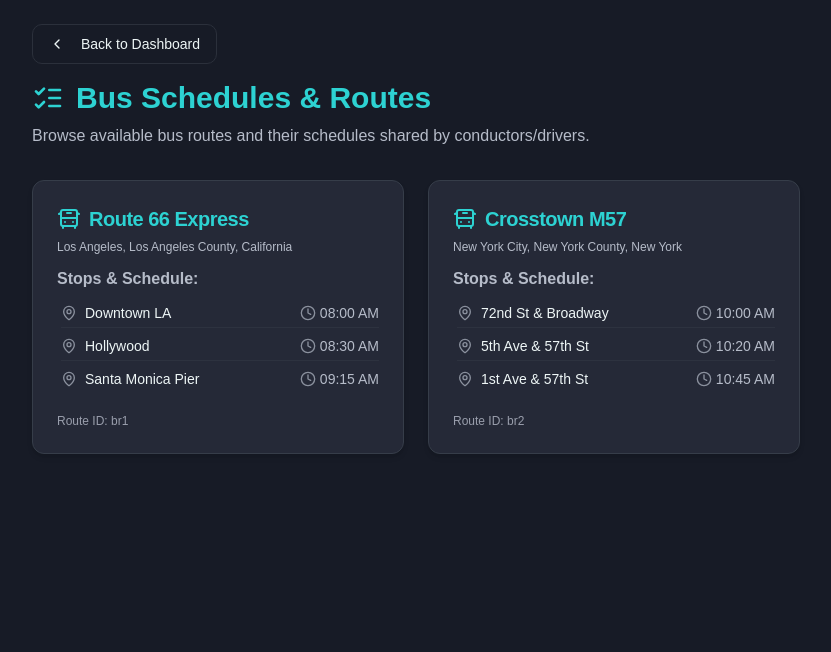
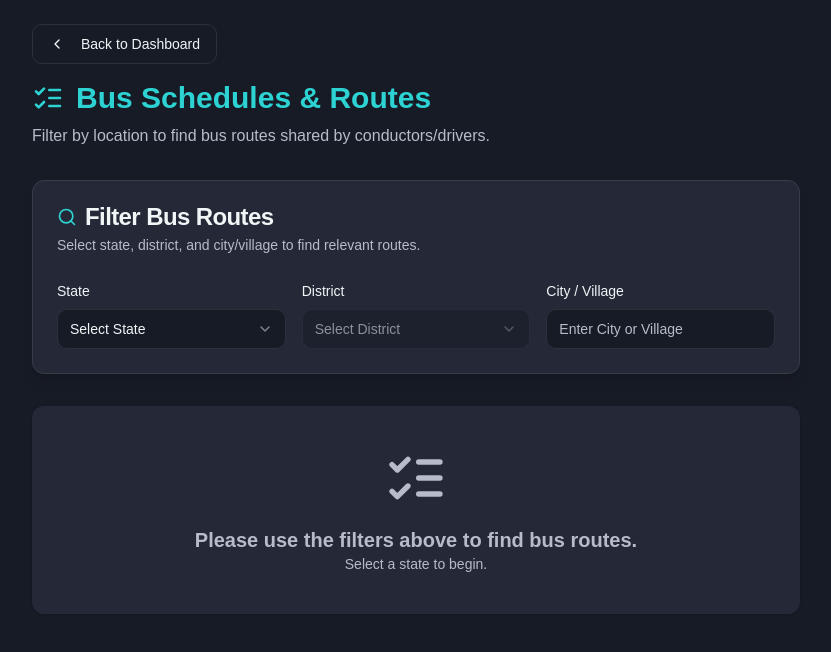
Before and after one commit to Kunal2bytes/uday1, a Next.js app: page /bus-schedules in a window 1280 px wide. Shown: the top 652 px of the page, without its empty margins (224-1055 px from the left). Built offline with nearby package versions, Linux system fonts and the light colour scheme.

Commit message:
when click on bus schedules and route first open select state then select district then type your city or village name then it will show your nearest bus schedules and route according to detail filled in share a bus route and time

```diff
--- a/src/app/bus-schedules/page.tsx
+++ b/src/app/bus-schedules/page.tsx
@@ -5,20 +5,76 @@ import React, { useEffect, useState } from 'react';
 import Link from 'next/link';
 import { Button } from "@/components/ui/button";
 import { Card, CardContent, CardDescription, CardHeader, CardTitle, CardFooter } from "@/components/ui/card";
-import { ChevronLeft, MapPin, Clock, ListChecks, BusFront } from "lucide-react";
+import { ChevronLeft, MapPin, Clock, ListChecks, BusFront, Search } from "lucide-react";
 import type { BusRoute } from '@/lib/mockData';
 import { mockBusRoutes } from '@/lib/mockData';
 import { formatTimeTo12Hour } from "@/lib/utils";
+import { Input } from "@/components/ui/input";
+import { Label } from "@/components/ui/label";
+import {
+  Select,
+  SelectContent,
+  SelectItem,
+  SelectTrigger,
+  SelectValue,
+} from "@/components/ui/select";
 
 export default function BusSchedulesPage() {
-  // Use state to ensure mockBusRoutes is fresh on client, especially if it's mutated elsewhere
-  const [routes, setRoutes] = useState<BusRoute[]>([]);
+  const [allRoutes] = useState<BusRoute[]>([...mockBusRoutes]); // Use a copy
+  const [states, setStates] = useState<string[]>([]);
+  const [districts, setDistricts] = useState<string[]>([]);
+
+  const [selectedState, setSelectedState] = useState<string>("");
+  const [selectedDistrict, setSelectedDistrict] = useState<string>("");
+  const [cityQuery, setCityQuery] = useState<string>("");
+
+  const [displayRoutes, setDisplayRoutes] = useState<BusRoute[]>([]);
+  const [filtersApplied, setFiltersApplied] = useState<boolean>(false);
 
   useEffect(() => {
-    // Simulate fetching or ensuring the latest mock data is used
-    setRoutes([...mockBusRoutes]);
-  }, []);
+    const uniqueStates = Array.from(new Set(allRoutes.map(route => route.state))).sort();
+    setStates(uniqueStates);
+  }, [allRoutes]);
 
+  useEffect(() => {
+    if (selectedState) {
+      const uniqueDistricts = Array.from(
+        new Set(
+          allRoutes
+            .filter(route => route.state === selectedState)
+            .map(route => route.district)
+        )
+      ).sort();
+      setDistricts(uniqueDistricts);
+    } else {
+      setDistricts([]);
+    }
+    setSelectedDistrict(""); // Reset district when state changes
+  }, [selectedState, allRoutes]);
+
+  useEffect(() => {
+    if (!selectedState && !selectedDistrict && !cityQuery) {
+      setDisplayRoutes([]);
+      setFiltersApplied(false);
+      return;
+    }
+
+    setFiltersApplied(true);
+    let filtered = [...allRoutes];
+
+    if (selectedState) {
+      filtered = filtered.filter(route => route.state === selectedState);
+    }
+    if (selectedDistrict) {
+      filtered = filtered.filter(route => route.district === selectedDistrict);
+    }
+    if (cityQuery) {
+      filtered = filtered.filter(route =>
+        route.city.toLowerCase().includes(cityQuery.toLowerCase())
+      );
+    }
+    setDisplayRoutes(filtered);
+  }, [selectedState, selectedDistrict, cityQuery, allRoutes]);
 
   return (
     <div className="flex flex-col min-h-screen bg-background text-foreground items-center p-4 sm:p-6">
@@ -35,13 +91,70 @@ export default function BusSchedulesPage() {
             <h1 className="text-3xl font-bold text-center sm:text-left text-primary">Bus Schedules & Routes</h1>
           </div>
           <p className="text-muted-foreground text-center sm:text-left">
-            Browse available bus routes and their schedules shared by conductors/drivers.
+            Filter by location to find bus routes shared by conductors/drivers.
           </p>
         </header>
 
-        {routes.length > 0 ? (
+        <Card className="mb-8 shadow-lg">
+          <CardHeader>
+            <CardTitle className="flex items-center">
+              <Search className="mr-2 h-5 w-5 text-primary" /> Filter Bus Routes
+            </CardTitle>
+            <CardDescription>Select state, district, and city/village to find relevant routes.</CardDescription>
+          </CardHeader>
+          <CardContent className="space-y-4">
+            <div className="grid grid-cols-1 md:grid-cols-3 gap-4">
+              <div className="space-y-1.5">
+                <Label htmlFor="state-select">State</Label>
+                <Select onValueChange={setSelectedState} value={selectedState}>
+                  <SelectTrigger id="state-select">
+                    <SelectValue placeholder="Select State" />
+                  </SelectTrigger>
+                  <SelectContent>
+                    {states.map(state => (
+                      <SelectItem key={state} value={state}>{state}</SelectItem>
+                    ))}
+                  </SelectContent>
+                </Select>
+              </div>
+              <div className="space-y-1.5">
+                <Label htmlFor="district-select">District</Label>
+                <Select onValueChange={setSelectedDistrict} value={selectedDistrict} disabled={!selectedState || districts.length === 0}>
+                  <SelectTrigger id="district-select">
+                    <SelectValue placeholder="Select District" />
+                  </SelectTrigger>
+                  <SelectContent>
+                    {districts.map(district => (
+                      <SelectItem key={district} value={district}>{district}</SelectItem>
+                    ))}
+                     {selectedState && districts.length === 0 && <SelectItem value="" disabled>No districts found</SelectItem>}
+                  </SelectContent>
+                </Select>
+              </div>
+              <div className="space-y-1.5">
+                <Label htmlFor="city-input">City / Village</Label>
+                <Input
+                  id="city-input"
+                  placeholder="Enter City or Village"
+                  value={cityQuery}
+                  onChange={(e) => setCityQuery(e.target.value)}
+                />
+              </div>
+            </div>
+          </CardContent>
+        </Card>
+
+        {!filtersApplied && (
+          <div className="text-center py-10 bg-card rounded-lg shadow">
+            <ListChecks className="mx-auto h-16 w-16 text-muted-foreground mb-4" />
+            <p className="text-xl font-semibold text-muted-foreground">Please use the filters above to find bus routes.</p>
+            <p className="text-sm text-muted-foreground">Select a state to begin.</p>
+          </div>
+        )}
+
+        {filtersApplied && displayRoutes.length > 0 && (
           <div className="grid grid-cols-1 md:grid-cols-2 gap-6">
-            {routes.map((route) => (
+            {displayRoutes.map((route) => (
               <Card key={route.id} className="shadow-md hover:shadow-lg transition-shadow duration-200 bg-card text-card-foreground rounded-lg overflow-hidden flex flex-col">
                 <CardHeader className="pb-3">
                   <CardTitle className="flex items-center text-xl text-primary">
@@ -73,16 +186,18 @@ export default function BusSchedulesPage() {
                   )}
                 </CardContent>
                 <CardFooter>
-                    <p className="text-xs text-muted-foreground/80">Route ID: {route.id}</p>
+                  <p className="text-xs text-muted-foreground/80">Route ID: {route.id}</p>
                 </CardFooter>
               </Card>
             ))}
           </div>
-        ) : (
-          <div className="text-center py-10">
-            <ListChecks className="mx-auto h-16 w-16 text-muted-foreground mb-4" />
-            <p className="text-xl font-semibold text-muted-foreground">No bus schedules have been shared yet.</p>
-            <p className="text-sm text-muted-foreground">Ask a bus conductor or driver to share a route!</p>
+        )}
+
+        {filtersApplied && displayRoutes.length === 0 && (
+          <div className="text-center py-10 bg-card rounded-lg shadow">
+            <Search className="mx-auto h-16 w-16 text-muted-foreground mb-4" />
+            <p className="text-xl font-semibold text-muted-foreground">No bus schedules found matching your criteria.</p>
+            <p className="text-sm text-muted-foreground">Try adjusting your filters or ask a conductor to share a route for this area.</p>
           </div>
         )}
       </div>
```
